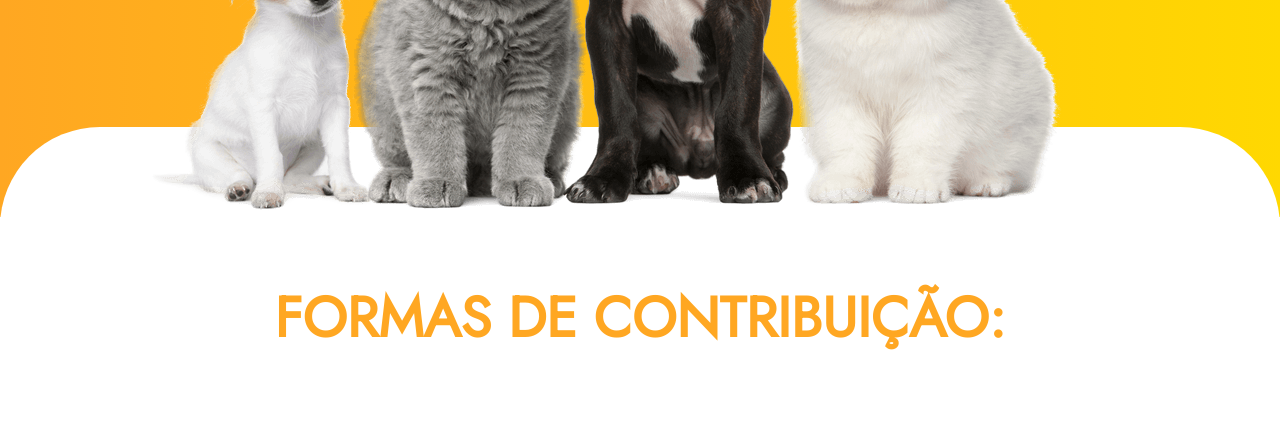
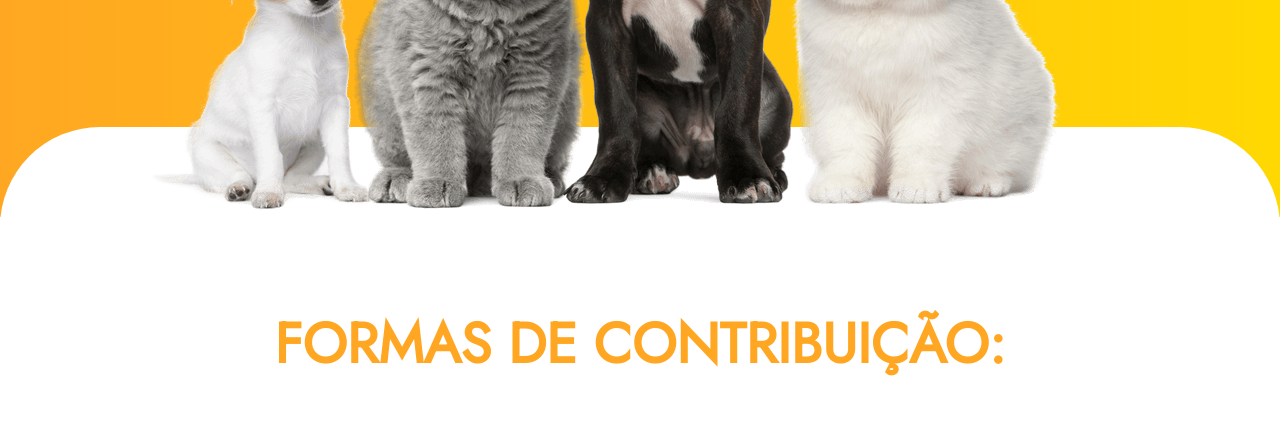
Before and after one commit to Felpasw/Project-a.p.a.c.l, a React (Create React App) app: page /Contribute in a window 1280 px wide. Shown: the part 780-1214 px from the top of the page. Built offline with nearby package versions, Linux system fonts and the light colour scheme.

Commit message:
Update index.tsx

```diff
--- a/src/presentation/pages/Contribute/index.tsx
+++ b/src/presentation/pages/Contribute/index.tsx
@@ -31,6 +31,7 @@ const Subtitle = styled.h1`
   color:  #ffa722;
   text-transform: uppercase;
   padding-top: 150px;
+  margin: 2%;
 `;
 
 const Title = styled.h1`
```
